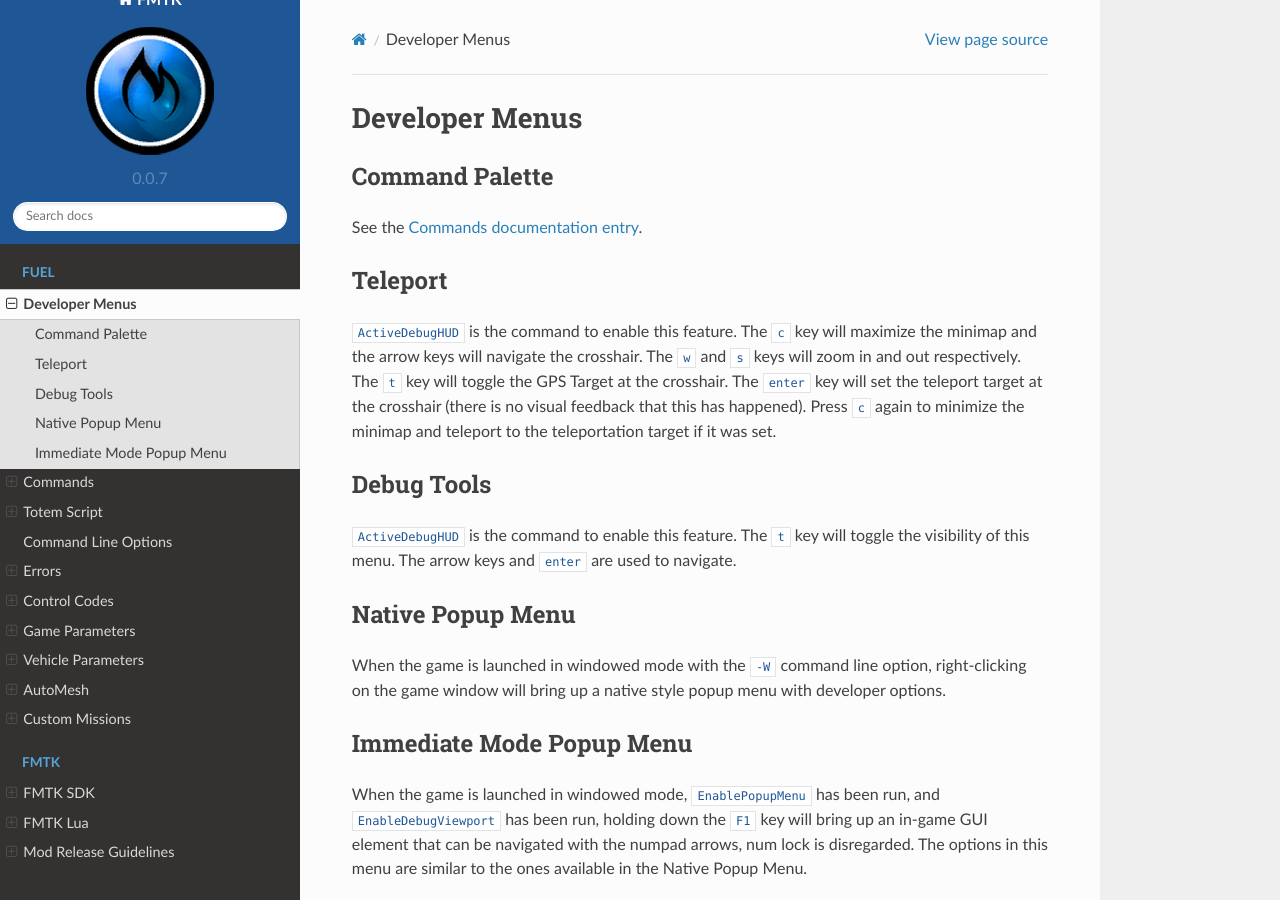
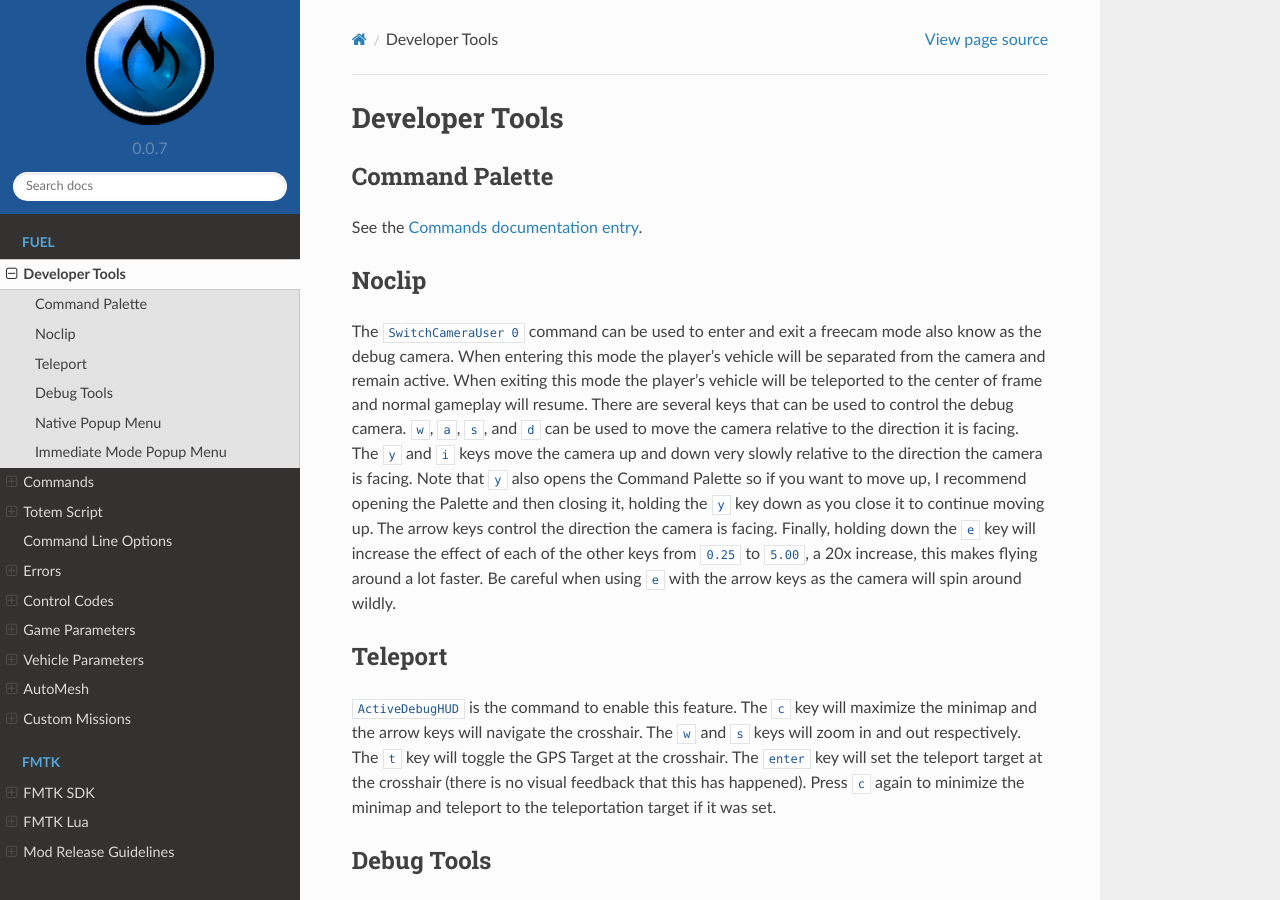
Before and after one commit to widberg/fmtk, a Sphinx documentation site: the page built from docs/source/fueldevelopertools.rst, in a window 1280 px wide and 900 px high. Built offline with Sphinx 7.4.7 and the Read the Docs theme 2.0.0, drawn with Linux system fonts in a browser that asks for light colours.

Commit message:
Update docs with debug camera stuff

```diff
--- a/docs/source/fueldevelopermenus.rst
+++ b/docs/source/fueldevelopertools.rst
@@ -1,10 +1,15 @@
-Developer Menus
+Developer Tools
 ===============
 
 Command Palette
 ---------------
 
 See the :ref:`Commands documentation entry<Commands>`.
+
+Noclip
+------
+
+The ``SwitchCameraUser 0`` command can be used to enter and exit a freecam mode also know as the debug camera. When entering this mode the player's vehicle will be separated from the camera and remain active. When exiting this mode the player's vehicle will be teleported to the center of frame and normal gameplay will resume. There are several keys that can be used to control the debug camera. ``w``, ``a``, ``s``, and ``d`` can be used to move the camera relative to the direction it is facing. The ``y`` and ``i`` keys move the camera up and down very slowly relative to the direction the camera is facing. Note that ``y`` also opens the Command Palette so if you want to move up, I recommend opening the Palette and then closing it, holding the ``y`` key down as you close it to continue moving up. The arrow keys control the direction the camera is facing. Finally, holding down the ``e`` key will increase the effect of each of the other keys from ``0.25`` to ``5.00``, a 20x increase, this makes flying around a lot faster. Be careful when using ``e`` with the arrow keys as the camera will spin around wildly.
 
 Teleport
 --------
--- a/docs/source/fueltotemscript.rst
+++ b/docs/source/fueltotemscript.rst
@@ -11,8 +11,8 @@ Text Editor Extensions
 * `Visual Studio Code <https://marketplace.visualstudio.com/items?itemName=widberg.totemscript>`_
 * `Notepad++ <https://gist.github.com/widberg/bb0339674bcee092c029a29f686d3cc7#file-tsc-xml>`_
 
-Commands
---------
+Command Names
+-------------
 
 All command names are case insensitive. Only the first ``15`` capital letters and numbers in each command name are required, this is called the "short form command name" and it is also case insensitive. However, I recommend using the full command name in scripts for readability.
 
--- a/docs/source/index.rst
+++ b/docs/source/index.rst
@@ -6,7 +6,7 @@ Welcome to FMTK's documentation!
    :caption: FUEL
    :name: sec-fuel
 
-   fueldevelopermenus
+   fueldevelopertools
    fuelcommands
    fueltotemscript
    fuelcommandlineoptions
```
Also changed, not shown: docs/source/_files/fuelvehicleparam.csv (+4 -4 lines).
